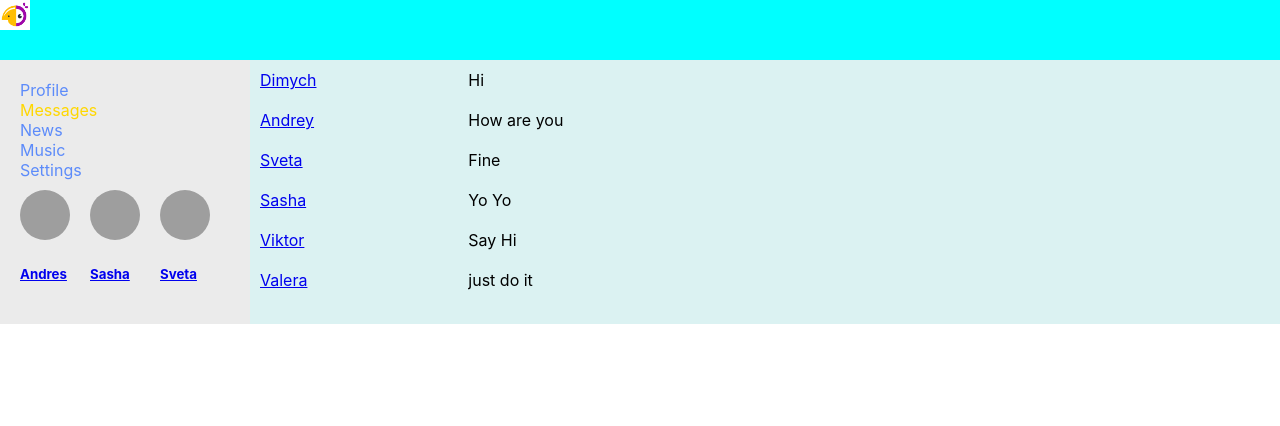
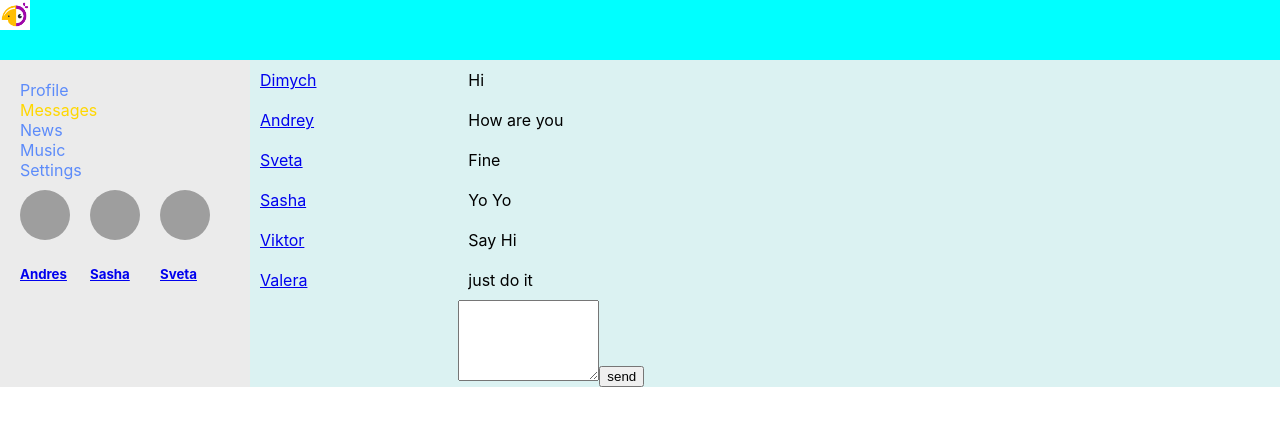
Before and after one commit to Grayhat00/social-network, a React (Create React App) app: page /dialogs in a window 1280 px wide. Shown: the top 426 px of the page. Built offline with nearby package versions, Linux system fonts and the light colour scheme; grey boxes are pictures that could not be loaded.

Commit message:
add post on wall (flux)

```diff
--- a/src/App.js
+++ b/src/App.js
@@ -7,32 +7,33 @@ import Dialogs from './components/Dialogs/Dialogs';
 import News from './components/News/News';
 import Music from './components/Music/Music';
 import Settings from './components/Settings/Settings';
+import Friends from './components/Navbar/Friends/Friends';
 import { BrowserRouter, Route } from 'react-router-dom';
-import Friends from './components/Navbar/Friends/Friends';
+import {rerenderEntireThree} from "./render";
 
 // let SomeComponent = () => <Dialogs />
 function App(props) {
-  // debugger;
   return (
-    <BrowserRouter>
+
       <div className="app-wrapper">
         <Header />
         <Navbar state={props.state.sidebar}/>
           <div className='app-wrapper-content'>
             <Route exact path='/dialogs'
                          render={ () => <Dialogs
-                          state={props.state.dialogsPage} /> } />
+                          state={props.state.dialogsPage} /> }/>
+
             <Route path='/profile'
                         render={ () => <Profile
-                          state={props.state.profilePage}/> } />
+                          state={props.state.profilePage}
+                          addPost={props.addPost}/> } />
             <Route path='/news' component={News} />
             <Route path='/music' component={Music} />
             <Route path='/settings' component={Settings} />
 
-            {/* <Route path='/friends' render={ () => <Friends state={props.state.sidebar} /> }/> */}
+             <Route path='/friends' render={ () => <Friends state={props.state.sidebar} /> }/>
           </div>
       </div>
-    </BrowserRouter>
   );
 }
 
--- a/src/components/Dialogs/Dialogs.jsx
+++ b/src/components/Dialogs/Dialogs.jsx
@@ -21,6 +21,11 @@ const Dialogs = (props) => {
 
     let messagesElements = props.state.messages.map( m => <Message message = {m.message} /> );
 
+    let newMessageElement = React.createRef();
+    let addMessage = () => {
+        let message = newMessageElement.current.value;
+        alert(message);
+    }
     return (
         <div className={s.dialogs}>
             <div className={s.dialogsItems}>
@@ -28,6 +33,8 @@ const Dialogs = (props) => {
             </div>
             <div className={s.messages}>
                {messagesElements}
+                <textarea name="" ref= {newMessageElement} cols="15" rows="5"></textarea>
+                <button onClick={addMessage}>send</button>
             </div>
         </div>
     )
--- a/src/components/Profile/MyPosts/MyPosts.jsx
+++ b/src/components/Profile/MyPosts/MyPosts.jsx
@@ -5,18 +5,21 @@ import Post from './Post/Post';
 const MyPosts = (props) => {
 
   let postElements = props.posts.map (p => <Post message= {p.message} likeCount = {p.likeCount} />);
+  let newPostElement = React.createRef();
+  let addPost = () => {
+    let text = newPostElement.current.value;
+    props.addPost(text);
+    newPostElement.current.value = '';
+  }
 
   return (
   <div className={s.postsBlock}>
     <h3>My Post</h3>
     <div >
       <div>
-        <textarea name="" id="" cols="15" rows="5"></textarea>
+        <textarea name="" ref= {newPostElement} cols="15" rows="5"></textarea>
       </div>
-      <div>
-        <button className={s.btn}>Add post</button>
-      </div>
-
+        <button onClick={ addPost } className={s.btn}>Add post</button>
     </div>
     <div className={s.posts}>
       {postElements}
--- a/src/components/Profile/MyPosts/Post/Post.jsx
+++ b/src/components/Profile/MyPosts/Post/Post.jsx
@@ -1,5 +1,6 @@
 import React from 'react';
 import s from './Post.module.css';
+
 
 const Post = (props) => {
   return (
--- a/src/components/Profile/Profile.jsx
+++ b/src/components/Profile/Profile.jsx
@@ -8,7 +8,8 @@ const Profile = (props) => {
   return (
     <div>
       <ProfileInfo />
-      <MyPosts posts= {props.state.posts}/>
+      <MyPosts posts= {props.state.posts}
+      addPost={props.addPost}/>
     </div>
   )
 }
--- a/src/index.js
+++ b/src/index.js
@@ -1,13 +1,8 @@
-import React from 'react';
-import ReactDOM from 'react-dom';
-import './index.css';
-import App from './App';
 import * as serviceWorker from './serviceWorker';
-import state from './redux/state'
+import {rerenderEntireThree} from "./render";
+import state from './redux/state';
 
-
-
-ReactDOM.render(<App state={state}/>, document.getElementById('root'));
+rerenderEntireThree(state);
 
 // If you want your app to work offline and load faster, you can change
 // unregister() to register() below. Note this comes with some pitfalls.
--- a/src/redux/state.js
+++ b/src/redux/state.js
@@ -1,3 +1,4 @@
+import {rerenderEntireThree} from "../render";
 
 let state = {
     profilePage: {
@@ -27,7 +28,6 @@ let state = {
             {id: '4', message: 'Say Hi'},
             {id: '6', message: 'just do it'}
         ]
-
     },
     sidebar: {
         friends: [
@@ -41,10 +41,18 @@ let state = {
         ]
     }
 
+}
 
+export let addPost = (postMessage) => {
 
+    let newPost = {
+        id: 5,
+        message: postMessage,
+        likesCount: 0
+    };
 
-
+    state.profilePage.posts.push(newPost);
+    rerenderEntireThree(state);
 }
 
 export default state;
--- /dev/null
+++ b/src/render.js
@@ -0,0 +1,16 @@
+import React from 'react';
+import ReactDOM from 'react-dom';
+import './index.css';
+import App from './App';
+import {addPost} from './redux/state'
+import { BrowserRouter, Route } from 'react-router-dom';
+
+export let rerenderEntireThree = (state) => {
+    ReactDOM.render(
+        <BrowserRouter>
+            <App state={state} addPost={addPost} />
+        </BrowserRouter>, document.getElementById('root'));
+
+}
+
+// rerenderEntireThree();
```
Also changed, not shown: src/components/Navbar/Navbar.jsx (line endings or trailing spaces).
